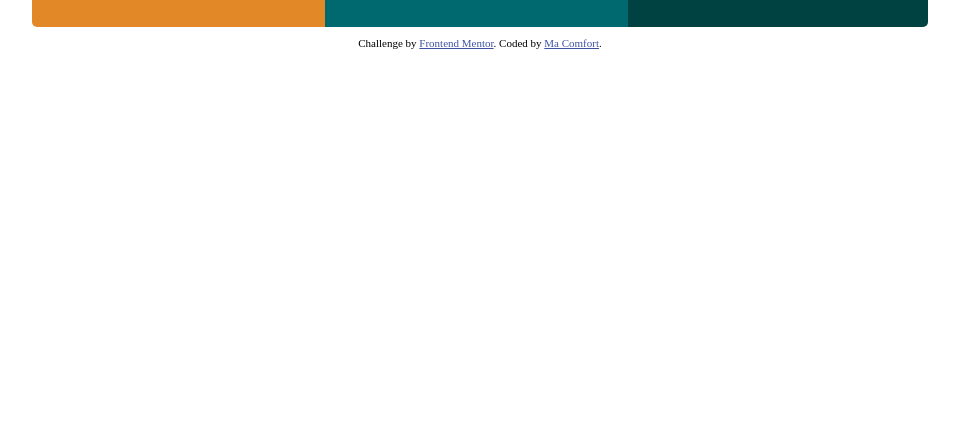
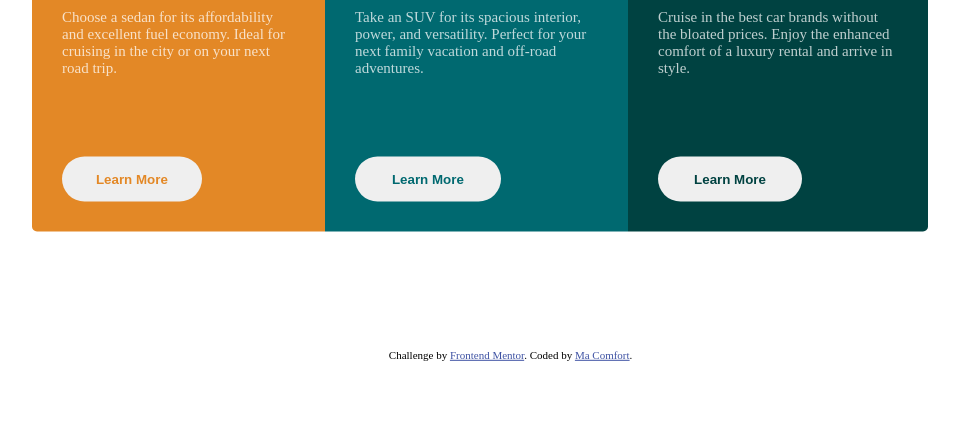
Before and after one commit to Macomi27/Three-column-preview-card, a plain HTML site: page 3-column-preview-card-component-main/index.html in a window 1280 px wide. Shown: the part 364-800 px from the top of the page, without its empty margins (160-1119 px from the left). Drawn offline with Linux system fonts and the light colour scheme.

Commit message:
Project complete

```diff
--- a/3-column-preview-card-component-main/index.html
+++ b/3-column-preview-card-component-main/index.html
@@ -15,17 +15,6 @@
     <title>Frontend Mentor | 3-column preview card component</title>
 
     <link rel="stylesheet" href="./styles.css" />
-
-    <!-- Feel free to remove these styles or customise in your own stylesheet 👍 -->
-    <style>
-      .attribution {
-        font-size: 11px;
-        text-align: center;
-      }
-      .attribution a {
-        color: hsl(228, 45%, 44%);
-      }
-    </style>
   </head>
   <body class="parent">
     <div class="container">
--- a/3-column-preview-card-component-main/styles.css
+++ b/3-column-preview-card-component-main/styles.css
@@ -17,10 +17,10 @@ body{
     justify-content: center;
     margin-inline: auto;
     margin-bottom: 10px;
-    /* position: absolute;
+    position: absolute;
     top: 50%;
     left: 50%;
-    transform: translate(-50%, -50%); */
+    transform: translate(-50%, -50%);
 }
 
 .box{
@@ -79,6 +79,19 @@ button{
     font-weight: 600;
 }
 
+
+      .attribution {
+        font-size: 11px;
+        text-align: center;
+        position: absolute;
+        top: 90%;
+        left: 60%;
+        transform: translate(-90%, -60%);
+      }
+      .attribution a {
+        color: hsl(228, 45%, 44%);
+      }
+
 @media (max-width:1200px) {
     .container{
         width: 50%;
```
